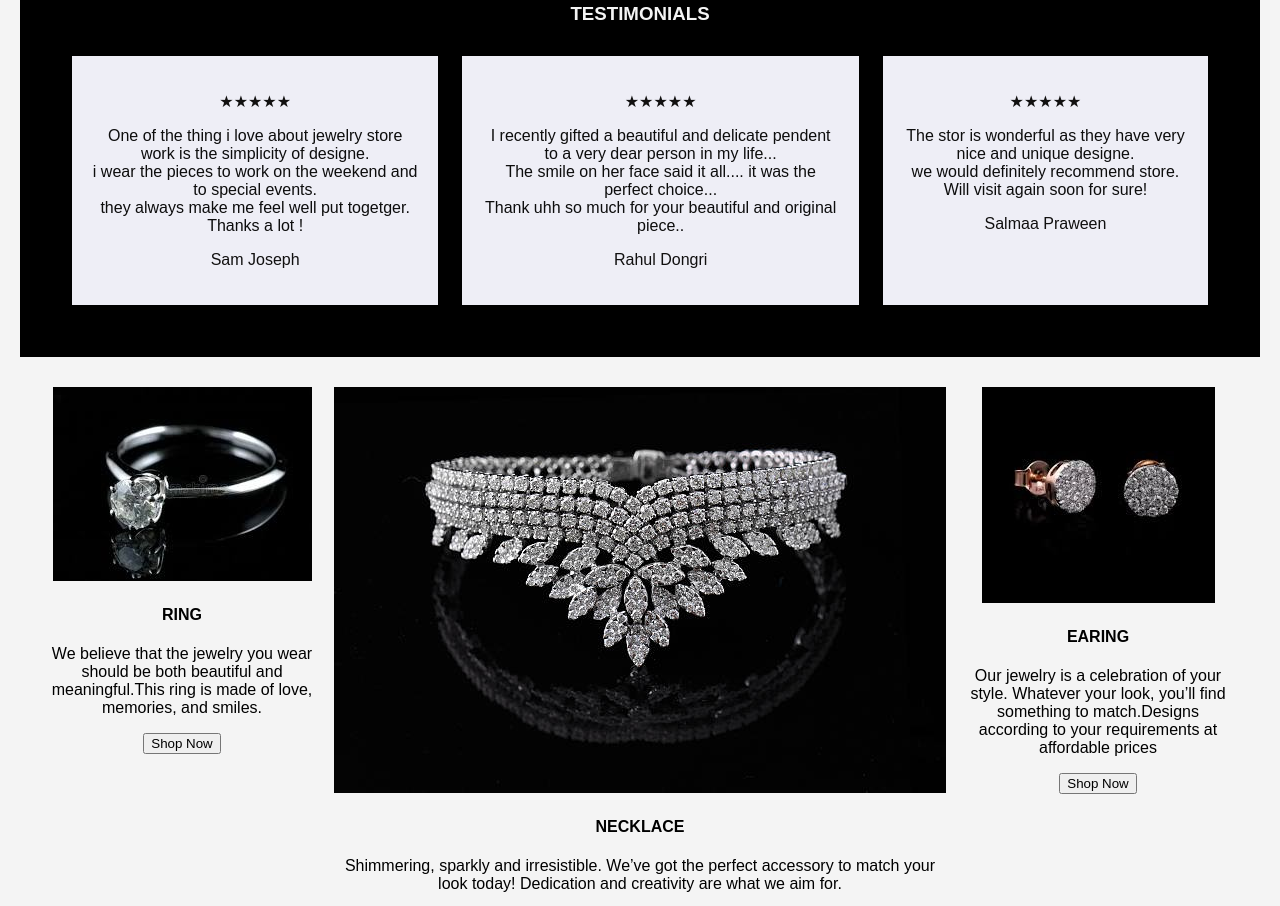
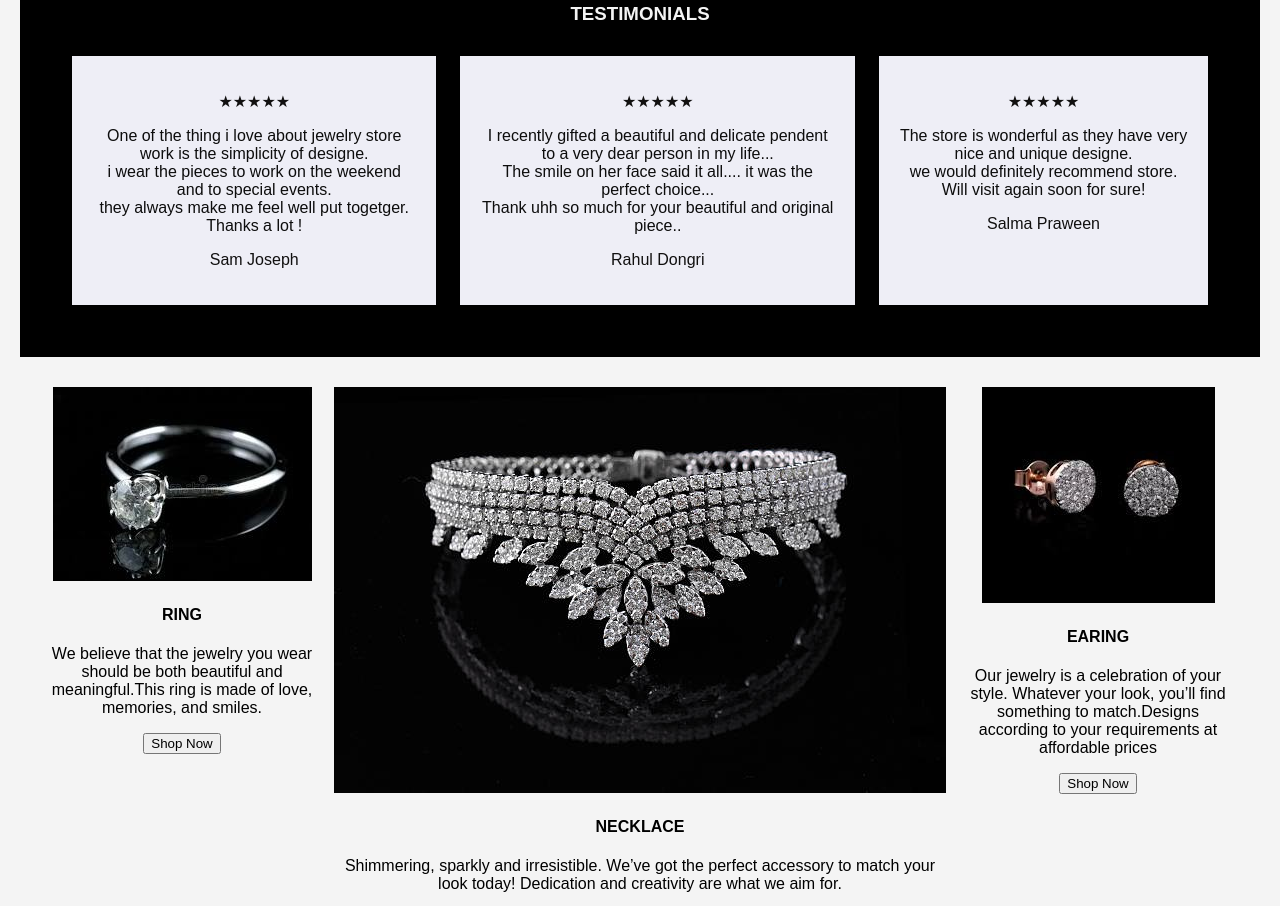
Before and after one commit to Ritika9931/jewellery-website, a plain HTML site: page website.html in a window 1280 px wide. Shown: the part 4538-5444 px from the top of the page. Drawn offline with Linux system fonts and the light colour scheme.

Commit message:
word change

```diff
--- a/website.html
+++ b/website.html
@@ -397,9 +397,9 @@
         </div>
         <div class="boxs">
             <p class="color:#f4f4f4"> &#x2605;&#x2605;&#x2605;&#x2605;&#x2605;</p>
-            <p style="color:#0d0d0d"> The stor is wonderful as they have very nice and unique designe.<br>
+            <p style="color:#0d0d0d"> The store is wonderful as they have very nice and unique designe.<br>
               we would definitely recommend store.<br> Will visit again soon for sure!</p>
-            <p>Salmaa Praween</p>
+            <p>Salma Praween</p>
 
         </div>
     </div>
```
